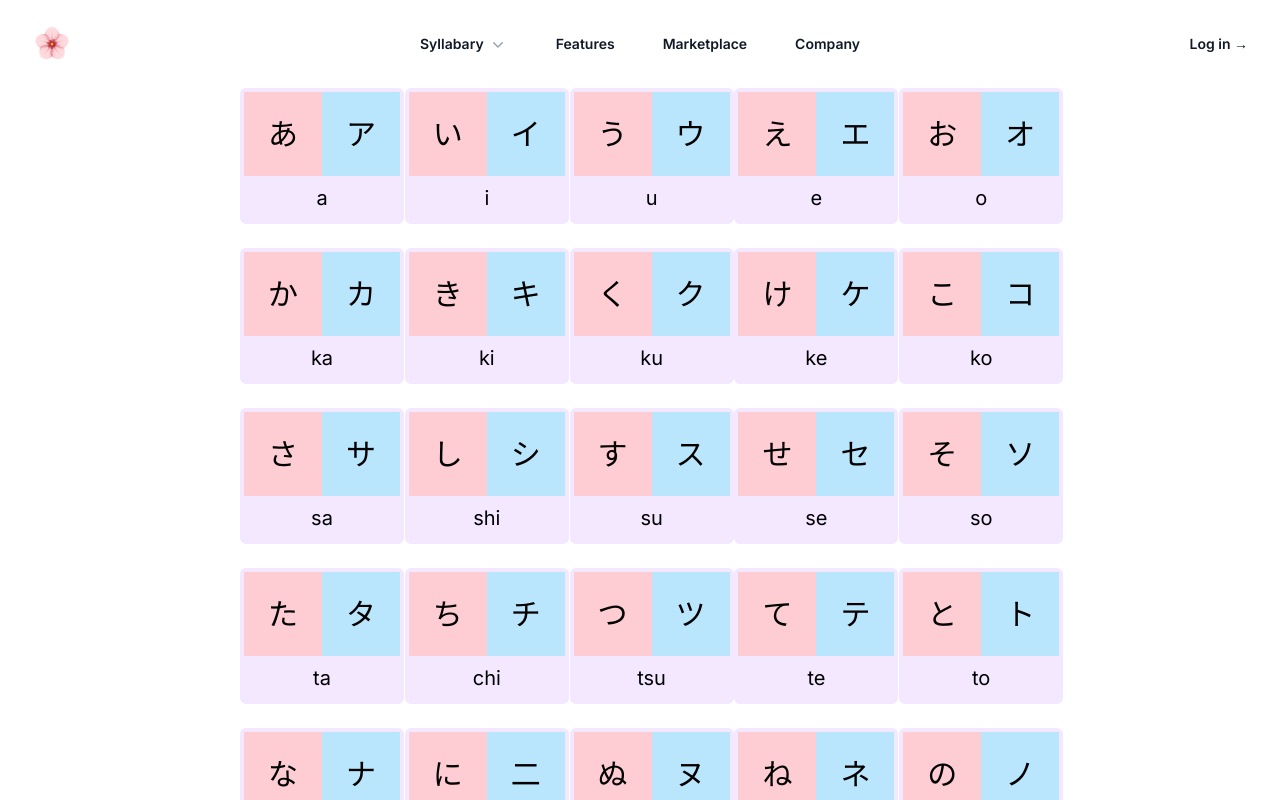
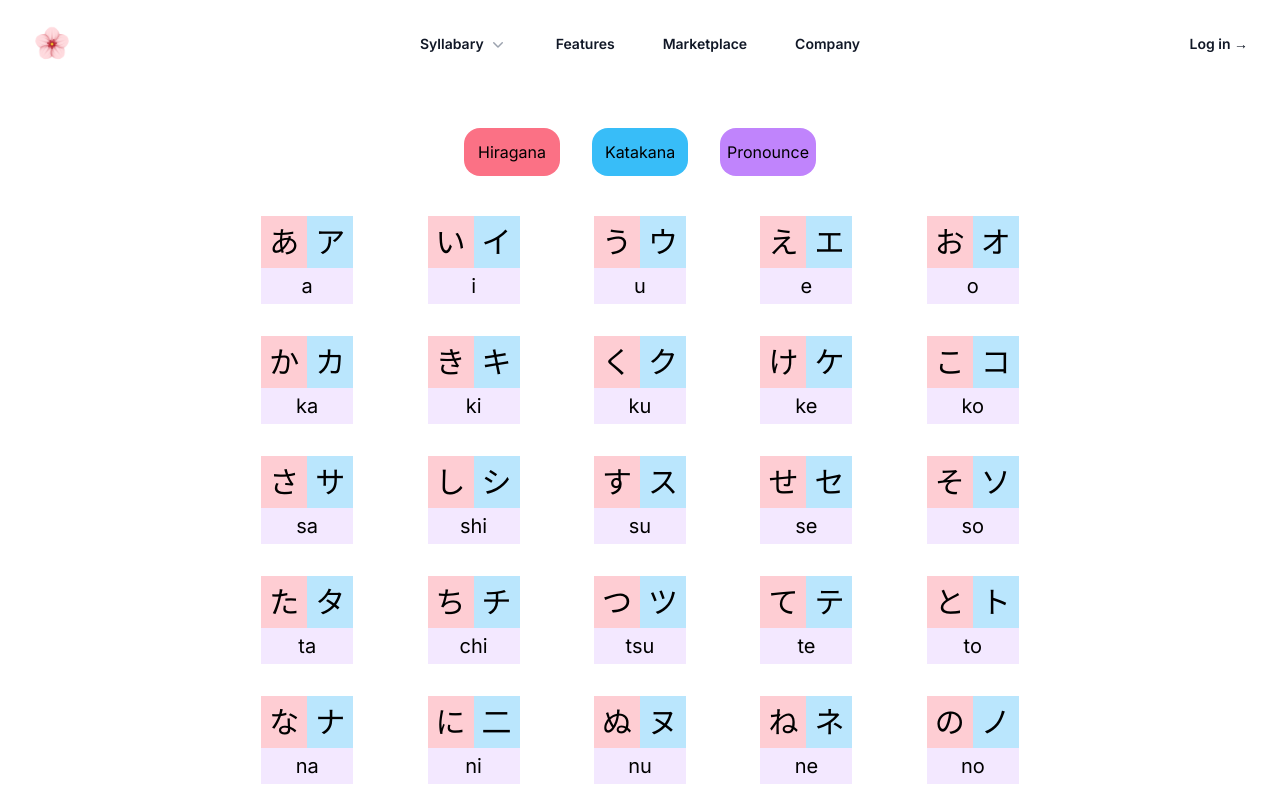
Before and after one commit to Sunying-RONG/japanese-frontend-react-nextjs, a Next.js app: page /dashboard in a window 1280 px wide. Shown: the top 800 px of the page. Built offline with nearby package versions, Linux system fonts and the light colour scheme.

Commit message:
monographs toggle

```diff
--- a/src/app/dashboard/page.tsx
+++ b/src/app/dashboard/page.tsx
@@ -1,24 +1,73 @@
+"use client"
+import { createContext, useContext, useState } from 'react';
 import { monographs } from '@/app/lib/placeholder-data';
 
+const monographsWithPlaceholder = monographs;
+for (let index = 0; index < monographsWithPlaceholder.length; index++) {
+    const element = monographsWithPlaceholder[index];
+    if (element.pronounce === 'ya' || element.pronounce === 'yu') {
+        monographsWithPlaceholder.splice(index+1, 0, {id: monographsWithPlaceholder.length, pronounce: '', hiragana: '', katakana: ''});
+    }
+    if (element.pronounce === 'wa') {
+        monographsWithPlaceholder.splice(index+1, 0,
+        {id: monographsWithPlaceholder.length, pronounce: '', hiragana: '', katakana: ''},
+        {id: monographsWithPlaceholder.length+1, pronounce: '', hiragana: '', katakana: ''},
+        {id: monographsWithPlaceholder.length+2, pronounce: '', hiragana: '', katakana: ''});
+    }
+}
+
 export default function Page() {
+    const [showOrHide, setShowOrHide] = useState({h:true, k:true, p:true});
+    function toggle(event: any) {
+        const name: keyof typeof showOrHide = event.target.name;
+        setShowOrHide(prev => ({
+            ...prev,
+            [name]: !prev[name]
+        }))
+    }
+
     return(
-        <div className='grid gap-6 grid-cols-5 content-around mx-60'>
-            {monographs.map((item) => (
-                <div
-                    key={item.pronounce}
-                    className='mx-auto flex flex-col border-4 border-purple-100 rounded-md'
+        <div>
+            <div className='flex flex-row justify-center space-x-8 lg:my-10'>
+                <button
+                    className={`w-24 h-12 rounded-2xl ${showOrHide.h ? 'bg-rose-400' : 'bg-rose-100'}`}
+                    name='h'
+                    onClick={toggle}>
+                    Hiragana
+                </button>
+                <button
+                    className={`w-24 h-12 rounded-2xl ${showOrHide.k ? 'bg-sky-400' : 'bg-sky-100'}`}
+                    name='k'
+                    onClick={toggle}>
+                    Katakana
+                </button>
+                <button
+                    className={`w-24 h-12 rounded-2xl ${showOrHide.p ? 'bg-purple-400' : 'bg-purple-100'}`}
+                    name='p'
+                    onClick={toggle}>
+                    Pronounce
+                </button>
+            </div>
+            <div className='grid gap-2 lg:gap-8 grid-cols-5 content-around mx-2 my-2 lg:mx-60'>
+                {monographsWithPlaceholder.map(item => {
+                    if (item.pronounce) {
+                        return <div
+                            key={item.id}
+                            className='mx-auto flex flex-col'
                         >
                             <div className='flex flex-row'>
-                        <div className='mx-auto bg-rose-200 text-3xl p-6'>{item.hiragana}</div>
-                        <div className='mx-auto bg-sky-200 text-3xl p-6'>{item.katakana}</div>
+                                <div className={`${showOrHide.h ? 'block' : 'hidden'} mx-auto bg-rose-200 hover:bg-rose-300 text-base md:text-3xl p-2`}>{item.hiragana}</div>
+                                <div className={`${showOrHide.k ? 'block' : 'hidden'} mx-auto bg-sky-200 hover:bg-sky-300 text-base md:text-3xl p-2`}>{item.katakana}</div>
                             </div>
-                    <div className='w-full bg-purple-100 text-xl p-2'>
+                            <div className={`${showOrHide.p ? 'block' : 'hidden'} w-full bg-purple-100 text-sm md:text-xl p-1`}>
                                 <p className='text-center'>{item.pronounce}</p>
                             </div>
                         </div>
-
-            ))}
+                    } else {
+                        return <div key={item.id}></div>
+                    }
+                })}
             </div>
-
+        </div>
     );
 }
--- a/src/app/lib/definitions.ts
+++ b/src/app/lib/definitions.ts
@@ -1,4 +1,5 @@
 export type Monograph = {
+    id: number;
     pronounce: string;
     hiragana: string;
     katakana: string;
--- a/src/app/ui/nav-bar.tsx
+++ b/src/app/ui/nav-bar.tsx
@@ -13,7 +13,7 @@ import {
 import { ChevronDownIcon, PhoneIcon, PlayCircleIcon } from '@heroicons/react/20/solid'
 
 const syllabary = [
-  { name: 'All', description: 'All Japanese syllabary', href: '/dashboard', icon: ChartPieIcon },
+  { name: 'Monographs (gojūon)', description: '"Fifty sounds" is a traditional system ordering kana characters by their component phonemes, roughly analogous to alphabetical order.', href: '/dashboard', icon: ChartPieIcon },
   { name: 'あ　Hiragana', description: 'Cursive Japanese syllabary used primarily for native Japanese words', href: '/dashboard/hiragana', icon: CursorArrowRaysIcon },
   { name: 'ア　Katakana', description: 'Angular Japanese syllabary used primarily for loanwords', href: '/dashboard/katakana', icon: FingerPrintIcon },
   { name: 'Exercise', description: 'Try to remember syllabary', href: '#', icon: SquaresPlusIcon },
```
Also changed, not shown: src/app/lib/placeholder-data.js. Lines whose indentation alone changed are shown as unchanged.
